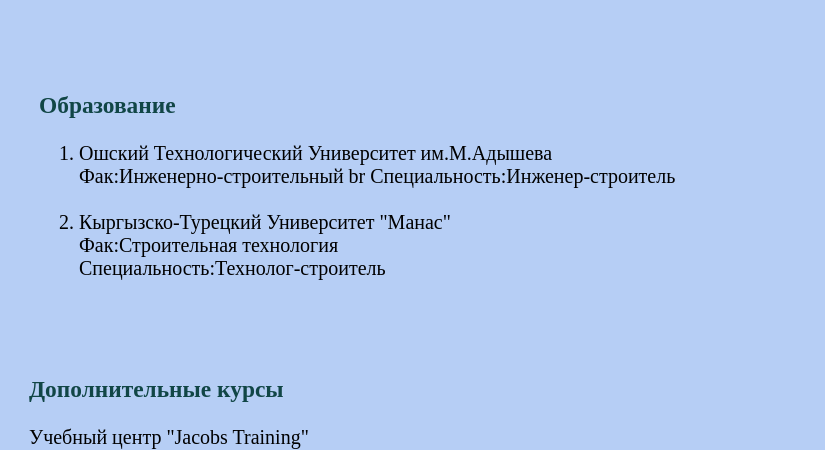
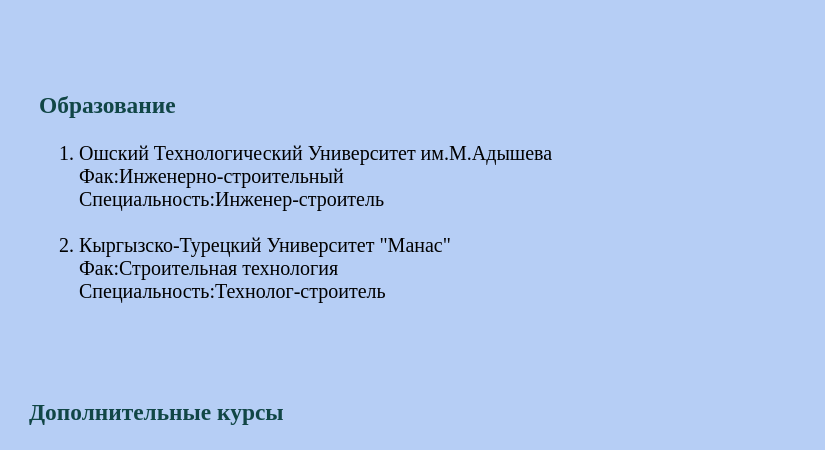
Before and after one commit to AnaraBoronbaeva/CV, a plain HTML site: page index.html in a window 1280 px wide. Shown: the part 303-753 px from the top of the page, without its empty margins (0-825 px from the left). Drawn offline with Linux system fonts and the light colour scheme.

Commit message:
Add files via upload

```diff
--- a/index.html
+++ b/index.html
@@ -31,7 +31,7 @@
             <li>Ошский Технологический Университет им.М.Адышева
                 <br>
                 Фак:Инженерно-строительный
-                br
+                <br>
                 Специальность:Инженер-строитель
             </li>
                 <br>
```
